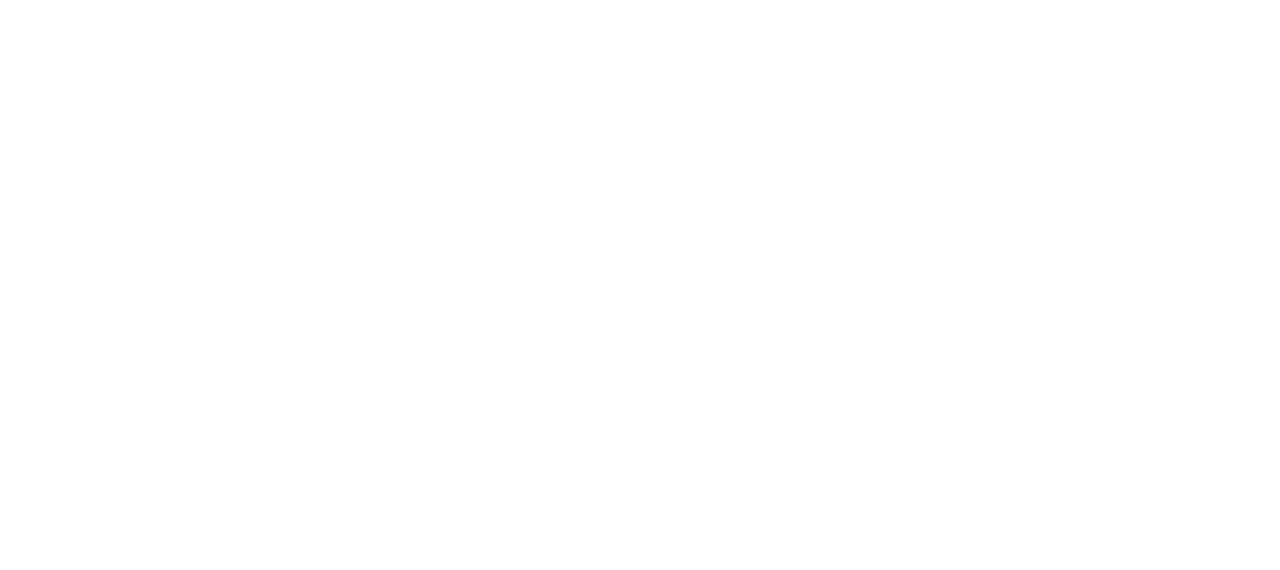
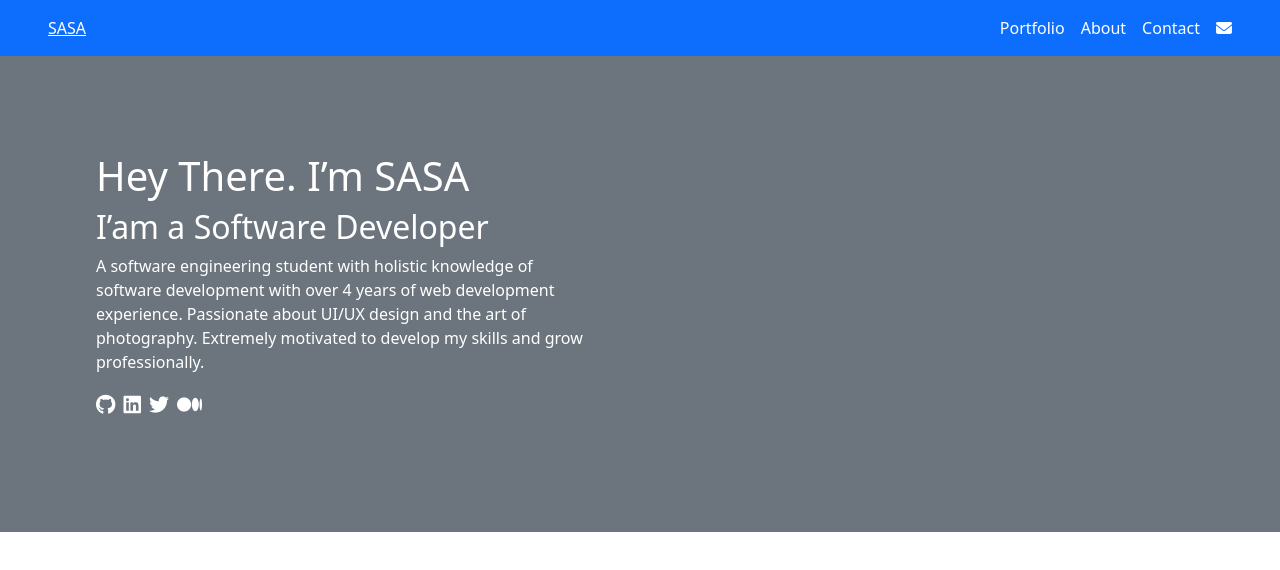
Before and after one commit to aghtetnyein/portfolio-with-bootstrap, a website: page portfolio-bootstrap.html in a window 1280 px wide. Drawn offline with nearby package versions, Linux system fonts and the light colour scheme.

Commit message:
Finished nav and headline with bootstrap

```diff
--- a/portfolio-bootstrap.html
+++ b/portfolio-bootstrap.html
@@ -16,8 +16,68 @@
     />
     <title>SA AUNG HTET NYEIN</title>
   </head>
-  <body>
+  <body class="m-0 p-0">
+    <!-- the toolbar -->
+    <header>
+      <nav
+        class="d-flex align-items-center justify-content-between px-5 py-3 bg-primary"
+      >
+        <a href="#" class="text-white">SASA</a>
+        <ul class="nav gap-3">
+          <li class="nav-item">
+            <a class="text-white text-decoration-none" href="#">Portfolio</a>
+          </li>
+          <li class="nav-item">
+            <a class="text-white text-decoration-none" href="#">About</a>
+          </li>
+          <li class="nav-item">
+            <a class="text-white text-decoration-none" href="#">Contact</a>
+          </li>
+          <li class="nav-item">
+            <a class="text-white text-decoration-none" href="#" href="#"
+              ><i class="fa-solid fa-envelope"></i
+            ></a>
+          </li>
+        </ul>
+        <div class="d-lg-none"><i class="fa-solid fa-bars"></i></div>
+      </nav>
+    </header>
 
+    <!-- headline -->
+    <section id="headline" class="p-5 bg-secondary text-white">
+      <div class="p-5 w-50">
+        <h1 class="">Hey There. <span>I’m SASA</span></h1>
+        <h2 class="">I’am a Software Developer</h2>
+        <p class="">
+          A software engineering student with holistic knowledge of software
+          development with over 4 years of web development experience.
+          Passionate about UI/UX design and the art of photography. Extremely
+          motivated to develop my skills and grow professionally.
+        </p>
+        <ul class="d-flex list-unstyled gap-2">
+          <li>
+            <a href="#" class="text-white lead">
+              <i class="fa-brands fa-github"></i>
+            </a>
+          </li>
+          <li>
+            <a href="#" class="text-white lead">
+              <i class="fa-brands fa-linkedin"></i>
+            </a>
+          </li>
+          <li>
+            <a href="#" class="text-white lead">
+              <i class="fa-brands fa-twitter"></i>
+            </a>
+          </li>
+          <li>
+            <a href="#" class="text-white lead">
+              <i class="fa-brands fa-medium"></i>
+            </a>
+          </li>
+        </ul>
+      </div>
+    </section>
 
     <script
       src="https://cdn.jsdelivr.net/npm/bootstrap@5.0.2/dist/js/bootstrap.bundle.min.js"
```
